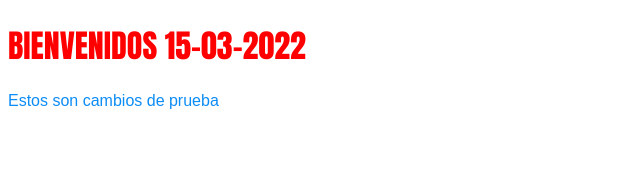
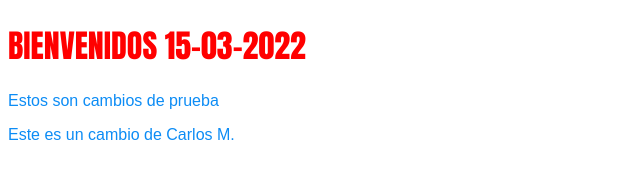
Before and after one commit to zombie75/s-gonzalez.github.io, a plain HTML site: page index.html in a window 1280 px wide. Shown: the whole page, without its empty margins (0-640 px from the left). Drawn offline with Linux system fonts and the light colour scheme; files that its build step writes are made by us from their sources.

Commit message:
commit dia 15 de Marzo
Se actualizo un parrafo.

```diff
--- a/index.html
+++ b/index.html
@@ -7,5 +7,6 @@
     <body>
         <h1 id="welcome">BIENVENIDOS 15-03-2022</h1>
         <p>Estos son cambios de prueba</p>
+        <p>Este es un cambio de Carlos M.</p>
     </body>
 </html>
```
